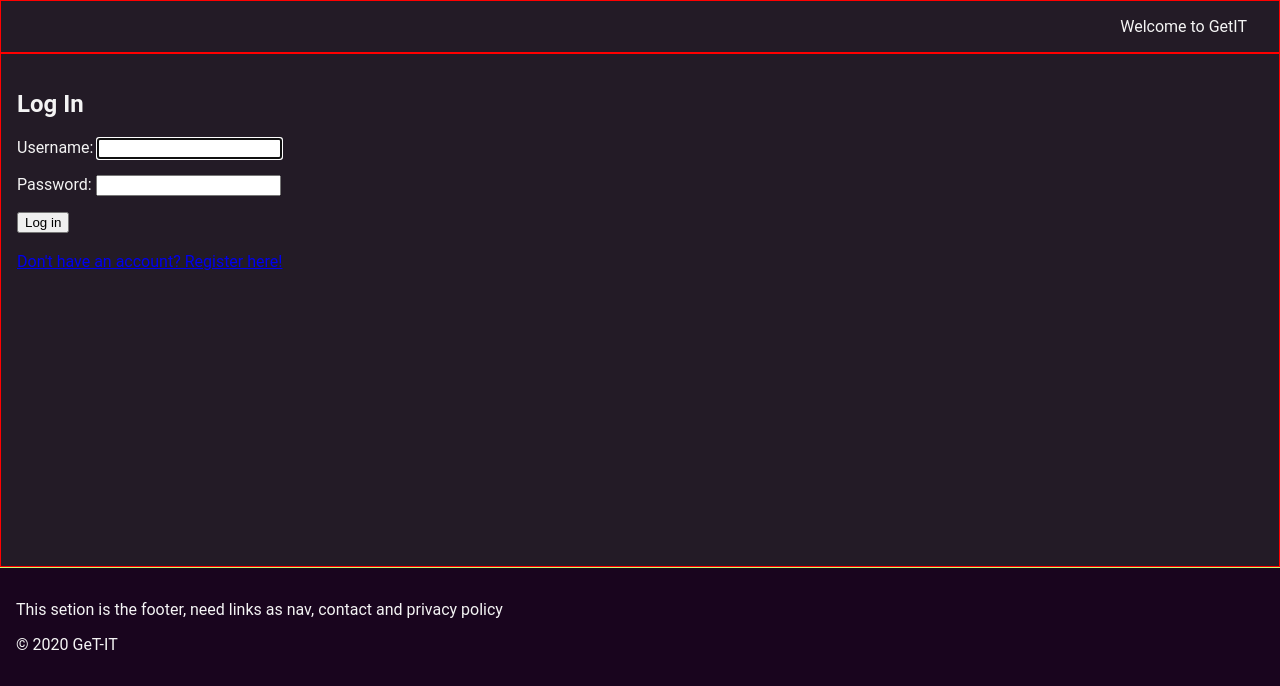
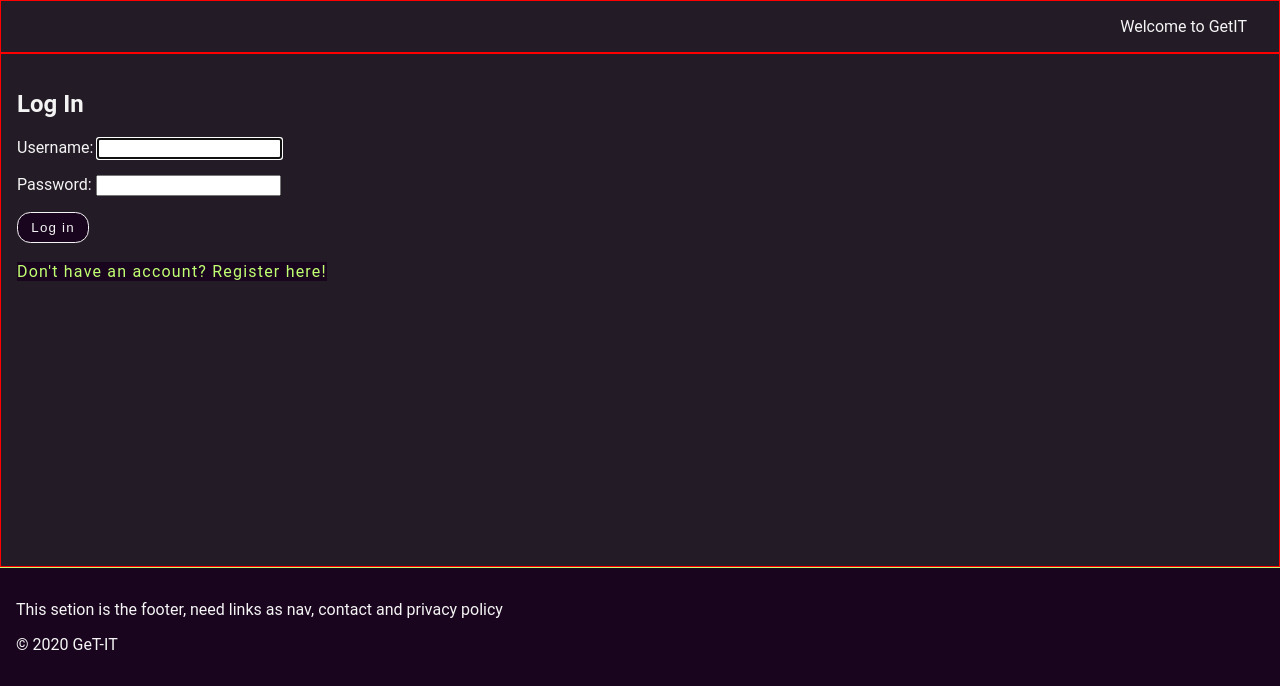
Before and after one commit to The-Digital-Dilemma/GetIT, a Django app: page /users/login/ in a window 1280 px wide. Shown: the part 114-800 px from the top of the page. Run offline with Django 4.2, Linux system fonts and the light colour scheme.

Commit message:
Update style.css

```diff
--- a/GetIT/static/css/style.css
+++ b/GetIT/static/css/style.css
@@ -57,6 +57,7 @@ li {
 
 .link,
 .link-login,
+.link-logout,
 .link-home {
   color: white;
   text-decoration: none;
@@ -71,13 +72,15 @@ li {
   padding: 0;
 }
 .link-login,
+.link-logout,
 .link {
   padding: 0.5em 1em;
   border: 1px solid var(--border-color-light);
   border-radius: var(--border-radius);
 }
 .link:hover,
-.link-login:hover {
+.link-login:hover,
+.link-logout:hover {
   color: var(--primary-color);
   border: 1px solid var(--primary-color);
   transition: var(--transition);
@@ -155,3 +158,27 @@ footer {
   letter-spacing: 1.2px;
   vertical-align: center;
 }
+.btn-login,
+.btn-register {
+  padding: 0.5em 1em;
+  border: 1px solid var(--border-color-light);
+  border-radius: var(--border-radius);
+  background-color: var(--background-color-dark);
+  color: var(--secondary-color);
+  letter-spacing: 1.2px;
+  vertical-align: center;
+}
+.btn-login:hover,
+.btn-register:hover {
+  color: var(--primary-color);
+  border: 1px solid var(--primary-color);
+  transition: var(--transition);
+  box-shadow: var(--glow-effect);
+}
+.link-register,
+.link-login-again {
+  background-color: var(--background-color-dark);
+  color: var(--primary-color);
+  text-decoration: none;
+  letter-spacing: 1.2px;
+}
```
